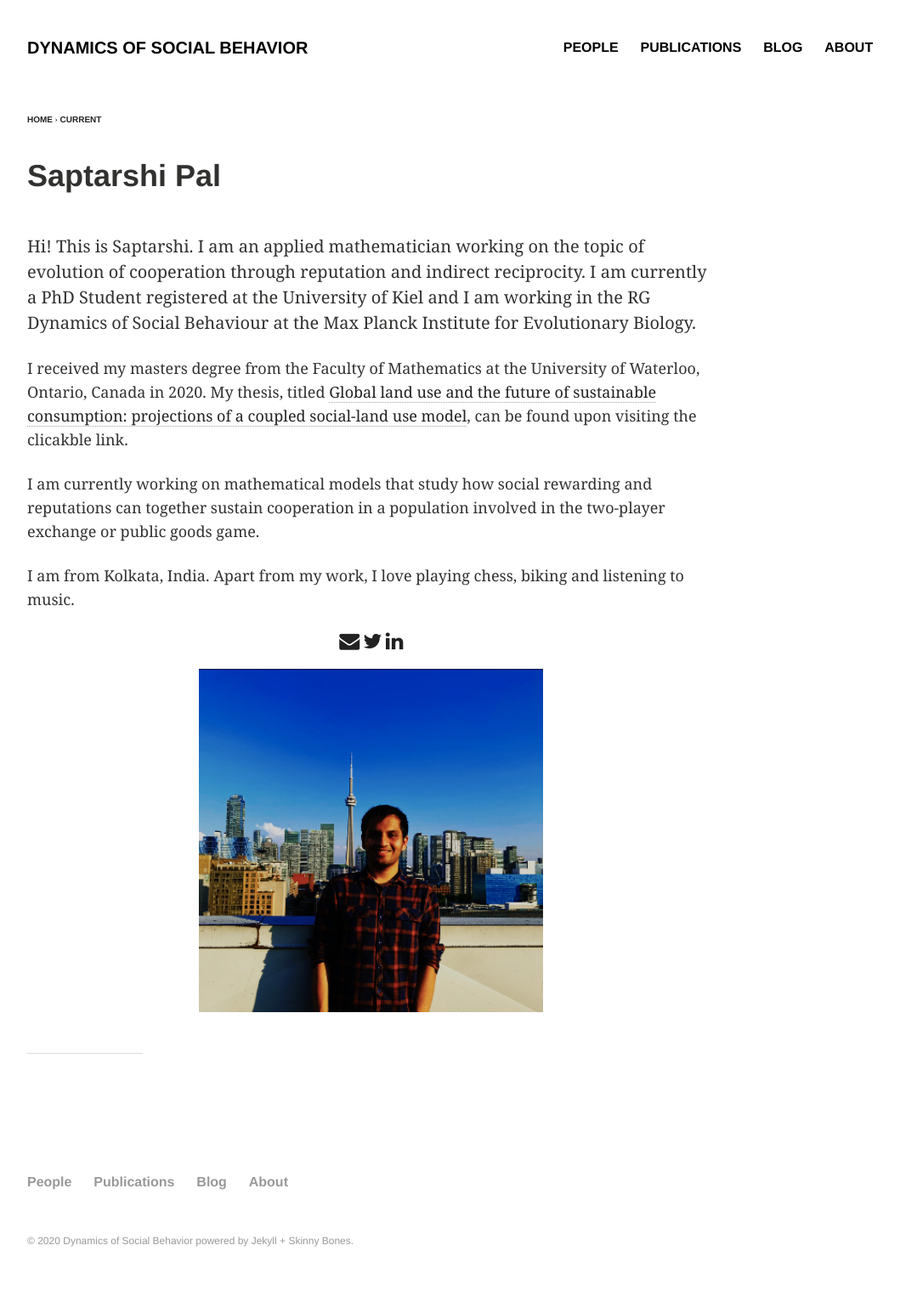
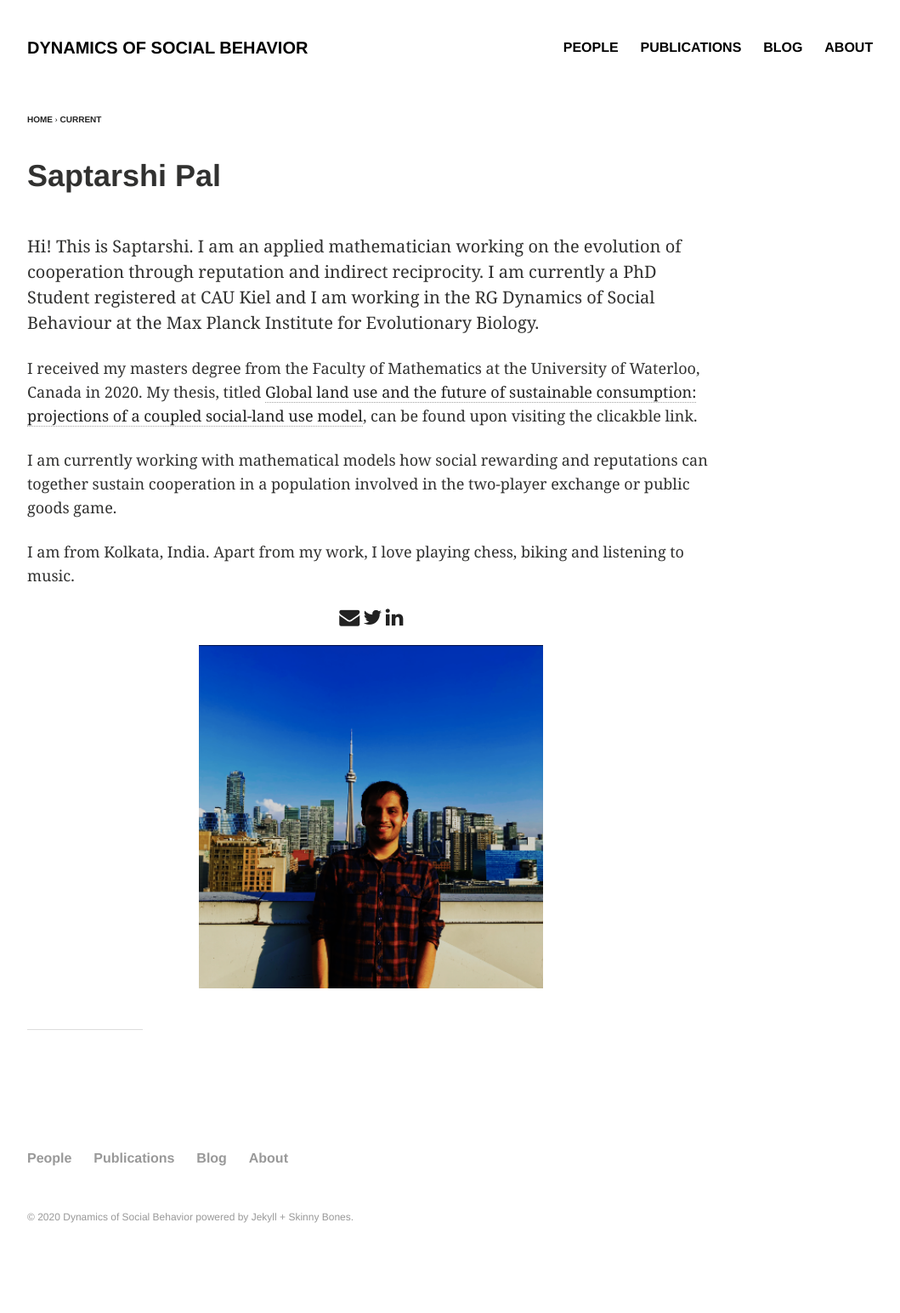
Before and after one commit to DYNOSOBs/social-behaviour, a Jekyll site: the page built from _posts/people/2020-09-05-Pal.md, in a window 1280 px wide. Shown: the whole page at 85% size, without its empty margins (64-1123 px from the left). Built offline with Jekyll 4.4.1, drawn with Linux system fonts in a browser that asks for light colours; after the commit the page ends 1517 px from its top, so only the background shows below that.

Commit message:
Second changes made.

```diff
--- a/_posts/people/2020-09-05-Pal.md
+++ b/_posts/people/2020-09-05-Pal.md
@@ -8,11 +8,11 @@ image:
   path: *image
   teaser: Saptarshi_Picture.png
 ---
-Hi! This is Saptarshi. I am an applied mathematician working on the topic of evolution of cooperation through reputation and indirect reciprocity. I am currently a PhD Student registered at the University of Kiel and I am working in the RG Dynamics of Social Behaviour at the Max Planck Institute for Evolutionary Biology.
+Hi! This is Saptarshi. I am an applied mathematician working on the evolution of cooperation through reputation and indirect reciprocity. I am currently a PhD Student registered at CAU Kiel and I am working in the RG Dynamics of Social Behaviour at the Max Planck Institute for Evolutionary Biology.
 
-I received my masters degree from the Faculty of Mathematics at the University of Waterloo, Ontario, Canada in 2020. My thesis, titled [Global land use and the future of sustainable consumption: projections of a coupled social-land use model](https://uwspace.uwaterloo.ca/handle/10012/16278), can be found upon visiting the clicakble link.
+I received my masters degree from the Faculty of Mathematics at the University of Waterloo, Canada in 2020. My thesis, titled [Global land use and the future of sustainable consumption: projections of a coupled social-land use model](https://uwspace.uwaterloo.ca/handle/10012/16278), can be found upon visiting the clicakble link.
 
-I am currently working on mathematical models that study how social rewarding and reputations can together sustain cooperation in a population involved in the two-player exchange or public goods game.
+I am currently working with mathematical models how social rewarding and reputations can together sustain cooperation in a population involved in the two-player exchange or public goods game.
 
 I am from Kolkata, India. Apart from my work, I love playing chess, biking and listening to music.
 
```
